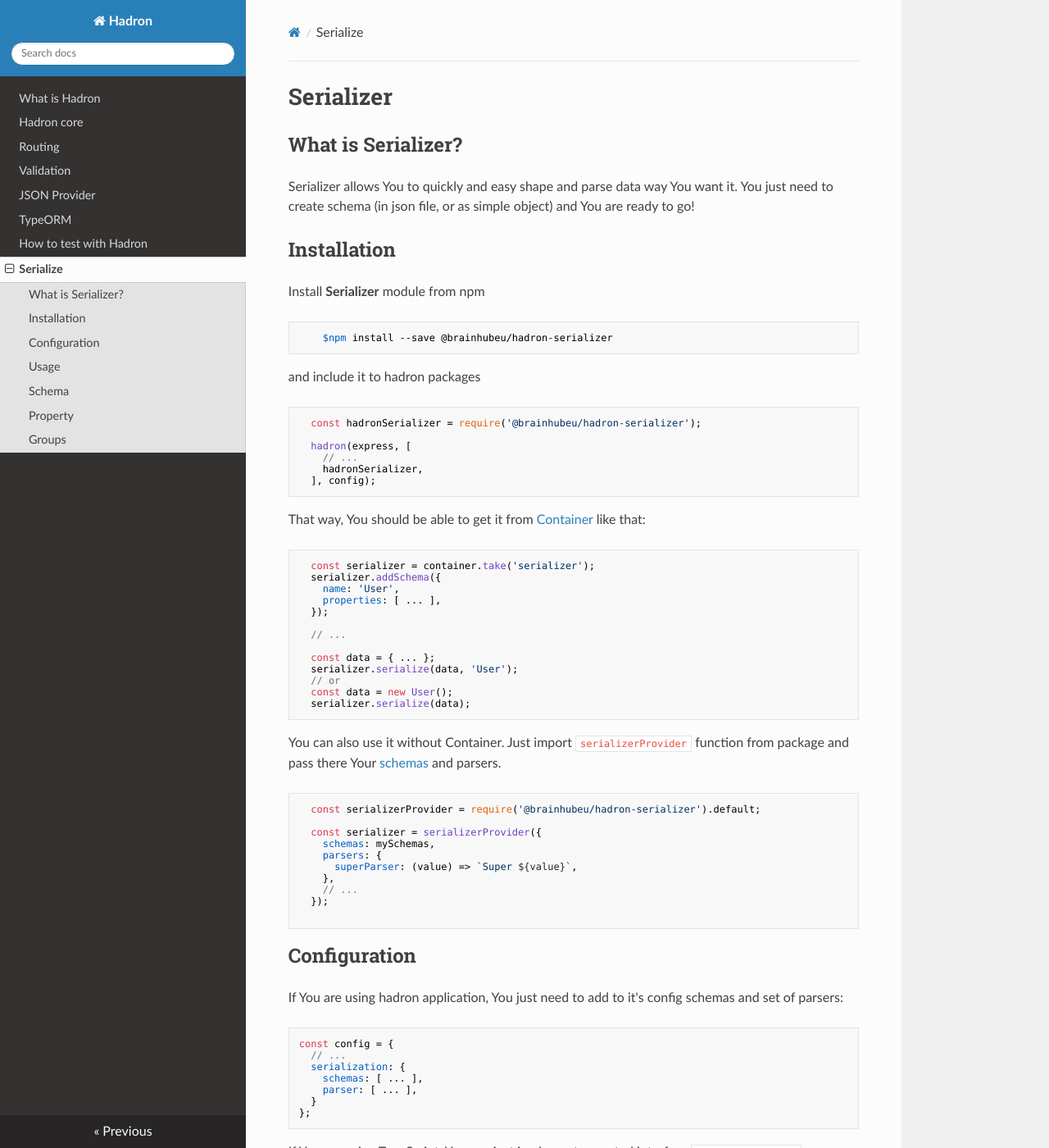
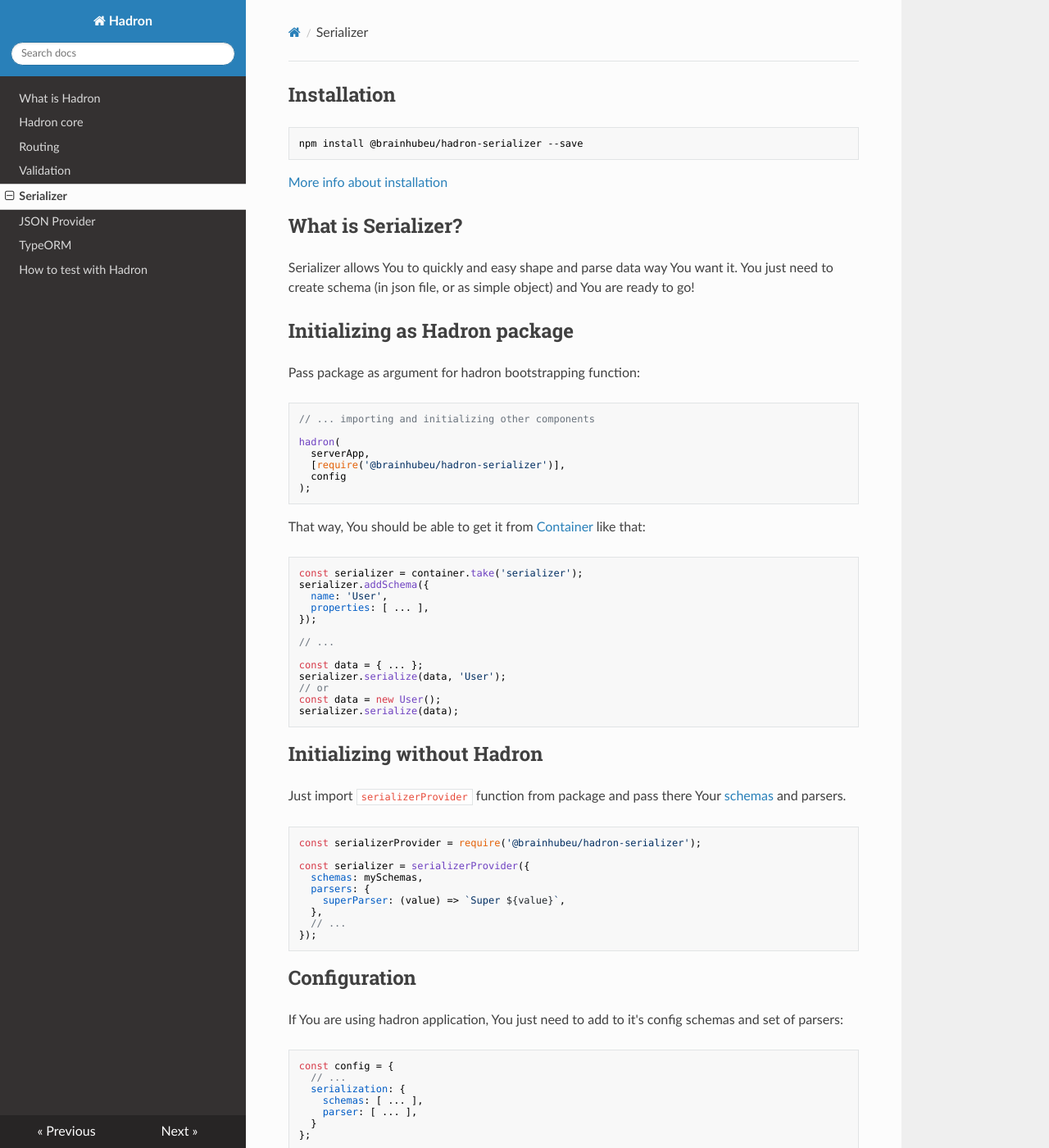
Before and after one commit to SimonGenin/hadron-docs, an MkDocs documentation site: the page built from src/serializer.md, in a window 1280 px wide and 1400 px high. Shown: the whole window at 82% size. Built offline with MkDocs 1.6.1, drawn with Linux system fonts in a browser that asks for light colours; nearby versions of some CDN libraries; old or Windows-style settings are respelled for this version of MkDocs; some of the changed text lies outside the part shown.

Commit message:
Reafacored serializer docs

````diff
--- a/mkdocs.yml
+++ b/mkdocs.yml
@@ -7,6 +7,7 @@
     - Routing: routing.md
     # - Events: events.md
     - Validation: validation.md
+    - Serializer: serializer.md
     - JSON Provider: json-provider.md
     - TypeORM: typeorm.md
     - How to test with Hadron: tests.md
@@ -14,7 +15,6 @@
     # - CLI Console: cli.md
     # - Customize: customize.md
     # - Docker: docker.md
-    - Serialize: serializer.md
 theme: readthedocs
 # docs_dir: /documents/src
 docs_dir: src
--- a/src/serializer.md
+++ b/src/serializer.md
@@ -1,56 +1,61 @@
-# Serializer
+## Installation
+
+```bash
+npm install @brainhubeu/hadron-serializer --save
+```
+
+[More info about installation](/core/#installation)
 
 ## What is Serializer?
 Serializer allows You to quickly and easy shape and parse data way You want it. You just need to create schema (in json file, or as simple object) and You are ready to go!
 
-## Installation
-Install **Serializer** module from npm
-```bash
-    $npm install --save @brainhubeu/hadron-serializer
-```
 
-and include it to hadron packages
+## Initializing as Hadron package
+
+Pass package as argument for hadron bootstrapping function:
 
 ```javascript
-  const hadronSerializer = require('@brainhubeu/hadron-serializer');
+// ... importing and initializing other components
 
-  hadron(express, [
-    // ...
-    hadronSerializer,
-  ], config);
+hadron(
+  serverApp,
+  [require('@brainhubeu/hadron-serializer')],
+  config
+);
 ```
 
 That way, You should be able to get it from [Container](/core/#dependency-injection) like that:
 
 ```javascript
-  const serializer = container.take('serializer');
-  serializer.addSchema({
-    name: 'User',
-    properties: [ ... ],
-  });
+const serializer = container.take('serializer');
+serializer.addSchema({
+  name: 'User',
+  properties: [ ... ],
+});
 
-  // ...
+// ...
 
-  const data = { ... };
-  serializer.serialize(data, 'User');
-  // or
-  const data = new User();
-  serializer.serialize(data);
+const data = { ... };
+serializer.serialize(data, 'User');
+// or
+const data = new User();
+serializer.serialize(data);
 ```
 
-You can also use it without Container. Just import `serializerProvider` function from package and pass there Your [schemas](#schema) and parsers.
+## Initializing without Hadron
+
+Just import `serializerProvider` function from package and pass there Your [schemas](#schema) and parsers.
 
 ```javascript
-  const serializerProvider = require('@brainhubeu/hadron-serializer').default;
+const serializerProvider = require('@brainhubeu/hadron-serializer');
 
-  const serializer = serializerProvider({
-    schemas: mySchemas,
-    parsers: {
-      superParser: (value) => `Super ${value}`,
-    },
-    // ...
-  });
-
+const serializer = serializerProvider({
+  schemas: mySchemas,
+  parsers: {
+    superParser: (value) => `Super ${value}`,
+  },
+  // ...
+});
 ```
 
 ## Configuration
@@ -80,17 +85,31 @@
 
 Serializer contain three methods.
 
-- `serialize(data, groups, schemaName)` with three arguments:
-    * `data` - object we want to serialize
-    * `groups` - optional array of access [groups](#groups), on default `[]`
-    * `schemaName` - name of schema, on default name of passed object
-- `addSchema(schemaObj)` - [schema](#schema) object we want to add
-- `addParser(parser, name)` - adds parser that can be used in schemas, where:
-    * `parser` is a method
-    * `name` is name under which parser will be available
+```javascript
+serialize(data, groups, schemaName)
+```
+
+* `data` - object we want to serialize
+* `groups` - optional array of access [groups](#groups), on default `[]`
+* `schemaName` - name of schema, on default name of passed object
+
+```javascript
+addSchema(schemaObj)
+```
+
+* `schemaObj` - [schema](#schema) object we want to add
+
+```javascript
+addParser(parser, name)
+```
+
+Adds parser that can be used in schemas, where:
+
+* `parser` is a method
+* `name` is name under which parser will be available
 
 ## Schema
-<div id="schema" />
+
 Schema is basic structure, that allows You to easily define your desired object. You can provider them as `json` file. F.e.
 
 ```json
@@ -117,7 +136,7 @@
 
 All properties that are not defined in schema, will be excluded from the serialized data result.
 
-If You are using TypeScript, You can just implement exported interface `ISerializationSchema`
+If You are using TypeScript, You can just implement exported interface `ISerializationSchema`:
 
 ```typescript
 interface ISerializationSchema {
@@ -127,22 +146,22 @@
 ```
 
 ## Property
-<div id="property" />
+
 Each property should contain such fields:
 
-- `name` - (required) name of the field
-- `type` - (required) one of such types:
-    * `string`
-    * `number`
-    * `bool`
-    * `array`
-    * `object`
-- `groups` - array of strings, that will define accessibility to this field ([link](#groups)). If empty, such field if public and will be returned always.
-- `parsers` - array of parsers name, that should be run on this field, before it's returned
-- `properties` - array of properties, that are required in case of type `object` and `array`
-- `serializedName` - name of field after serialization
+* `name` - (required) name of the field
+* `type` - (required) one of such types:
+  * `string`
+  * `number`
+  * `bool`
+  * `array`
+  * `object`
+* `groups` - array of strings, that will define accessibility to this field ([link](#groups)). If empty, such field if public and will be returned always.
+* `parsers` - array of parsers name, that should be run on this field, before it's returned
+* `properties` - array of properties, that are required in case of type `object` and `array`
+* `serializedName` - name of field after serialization
 
-If You are using TypeScript, You can just implement exported interface `IProperty`
+If You are using TypeScript, You can just implement exported interface `IProperty`:
 
 ```typescript
 interface IProperty {
@@ -156,7 +175,7 @@
 ```
 
 ## Groups
-<div id="groups" />
+
 While defining schema, You can add `groups` parameter to properties. That way, while serializing data, You can specify serialization group.
 
 ```javascript
@@ -183,5 +202,4 @@
 
 console.log(serializer.serialize(data, ['friends'], 'User');
 // { 'firstname': 'John', 'lastname': 'Doe' }
-
 ```
````
Also changed, not shown: src/validation.md (+0 -2 lines).
